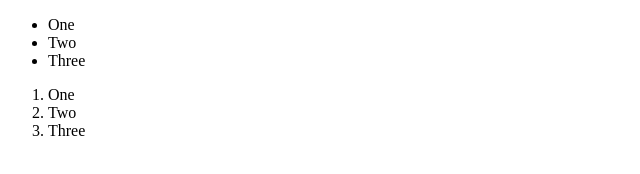
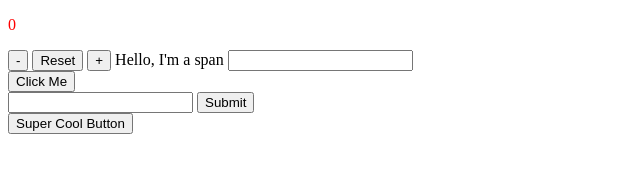
Before and after one commit to gray-luker-wlh13/dom-manipulation-JS-example, a plain HTML site: page index.html in a window 1280 px wide. Shown: the whole page, without its empty margins (0-640 px from the left). Drawn offline with Linux system fonts and the light colour scheme.

Commit message:
use for VanillaJS reference

```diff
--- a/index.html
+++ b/index.html
@@ -7,7 +7,10 @@
 
     <body>
         <p id='counter'></p>
-        <ul>
+        <button onclick='decrementCount()'>-</button>
+        <button onclick='clearCount()'>Reset</button>
+        <button onclick='incrementCount()'>+</button>
+        <!-- <ul>
             <li>One</li>
             <li>Two</li>
             <li>Three</li>
@@ -16,7 +19,18 @@
             <li class='list-item'>One</li>
             <li class='list-item'>Two</li>
             <li class='list-item'>Three</li>
-        </ol>
+        </ol> -->
+        <span class='span-class' onclick='toggleClass()'>
+            Hello, I'm a span
+        </span>
+        <input id='my-input' />
+        <div class="parent">
+            <button class="child">Click Me</button>
+        </div>
+        <form>
+            <input />
+            <input type='submit'/>
+        </form>
         <script src='index.js'></script>
     </body>
 </html>
--- a/index.js
+++ b/index.js
@@ -2,11 +2,79 @@ let count = 0;
 
 const counter = document.getElementById('counter');
 
-const listItems = document.getElementsByTagName('li');
+counter.innerText = count;
+counter.style = 'color: red';
 
-const orderedListItem = document.querySelector('.list-item');
+// const listItems = document.getElementsByTagName('li');
 
-const orderedList = document.querySelectorAll('.list-item');
+// const orderedListItem = document.querySelector('.list-item');
 
-console.log(orderedListItem);
-console.log(orderedList);
+// const orderedList = document.querySelectorAll('.list-item');
+
+// console.log(orderedListItem);
+// console.log(orderedList);
+
+const span = document.querySelector('span');
+
+let toggleClass = () => {
+    span.classList.toggle('span-class');
+    console.log(span.className);
+}
+
+let inputValue = '';
+
+const input = document.getElementById('my-input');
+input.addEventListener('keypress', function(e){
+    inputValue = e.target.value;
+    console.log(inputValue);
+});
+
+// let inputValue = () => {
+//     console.log(input.value);
+// }
+
+let incrementCount = () => {
+    count++
+    counter.innerText = count;
+}
+
+let decrementCount = () => {
+    count--
+    counter.innerText = count;
+}
+
+let clearCount = () => {
+    count = 0;
+    counter.innerText = count;
+}
+
+// Capture the elements
+const parent = document.querySelector('.parent');
+const child = document.querySelector('.child');
+// Add Events
+parent.addEventListener('click', function(){
+    console.log('parent was clicked');
+});
+child.addEventListener('click', function(e){
+    e.stopPropagation();
+    console.log('child was clicked');
+});
+
+const form = document.querySelector('form');
+form.addEventListener('click', function(e){
+    e.preventDefault();
+    console.log('Stopped submission');
+})
+
+const newButton = document.createElement('button');
+
+newButton.innerText = 'Super Cool Button';
+
+document.body.appendChild(newButton);
+
+//newButton.remove();
+
+newButton.getAttribute('class');
+//newButton.setAttribute('class', 'new-class')
+
+console.log(newButton.parentNode)
```
